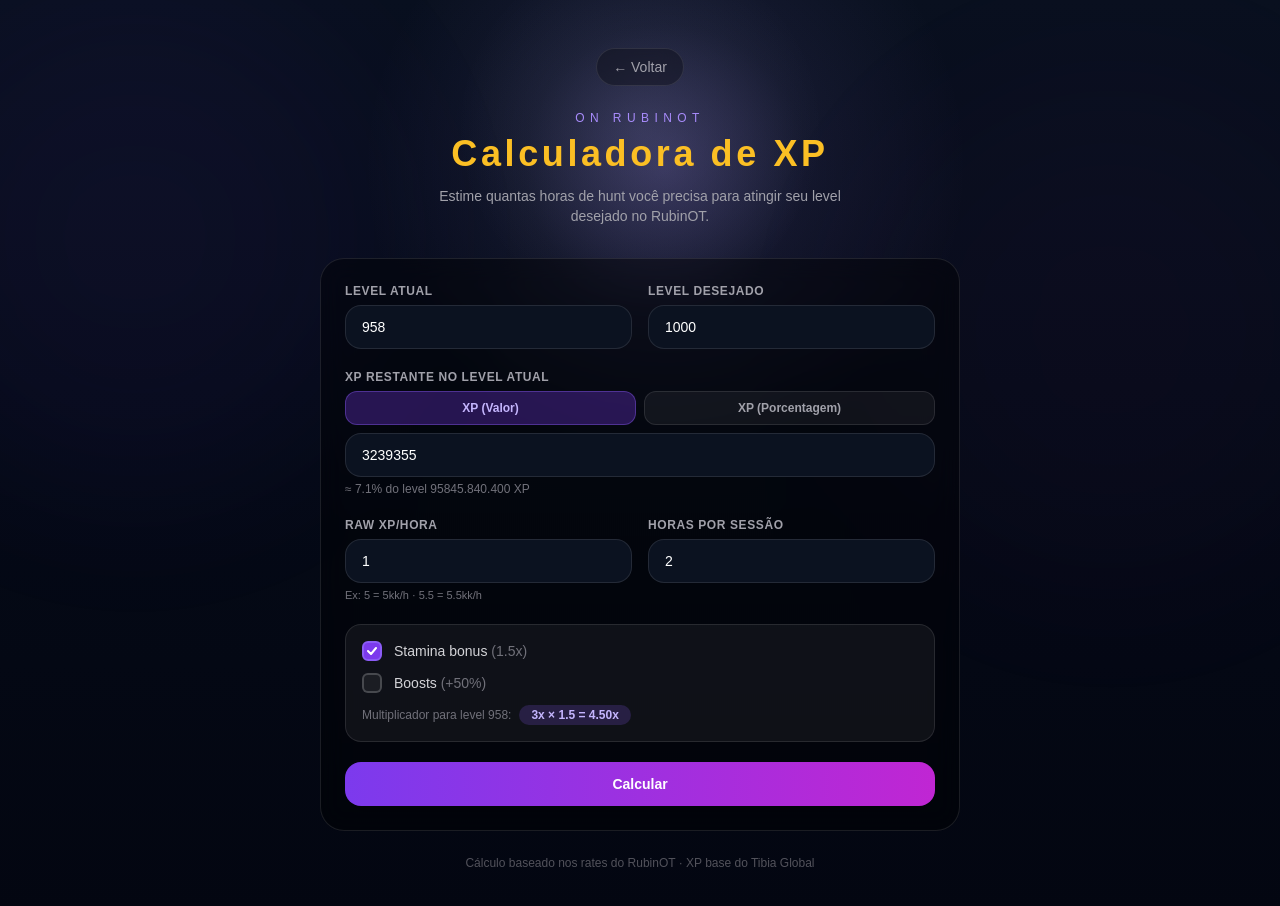
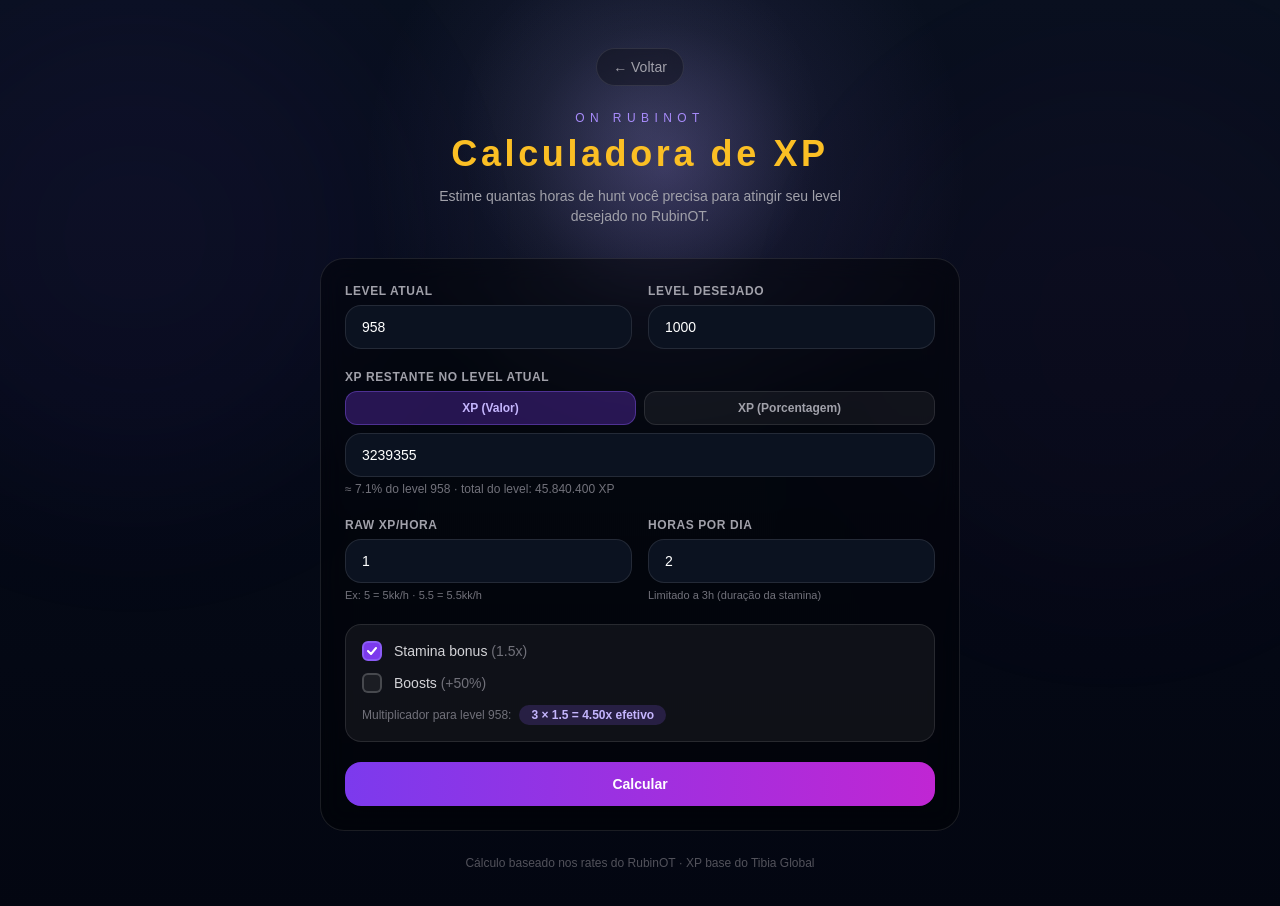
Before and after one commit to fbarreirasz/fb-services, a Next.js app: page /calculadora in a window 1280 px wide. Shown: the top 906 px of the page. Built offline with nearby package versions, Linux system fonts and the light colour scheme.

Commit message:
fix: calc codigo limpo, sessao max 3h

```diff
--- a/app/calculadora/page.tsx
+++ b/app/calculadora/page.tsx
@@ -7,7 +7,7 @@
   .calc-range::-webkit-slider-runnable-track { height: 4px; border-radius: 9999px; }
 `;
 
-import { useState, useEffect } from 'react';
+import { useState } from 'react';
 
 const RATES = [
   { f: 1,    t: 8,    r: 50   },
@@ -66,6 +66,8 @@
   breakdown: BreakdownItem[];
 };
 
+const MAX_SESS = 3;
+
 export default function CalculadoraPage() {
   const [levelFrom, setLevelFrom] = useState(958);
   const [levelTo, setLevelTo]     = useState(1000);
@@ -80,103 +82,65 @@
   const [error, setError]         = useState('');
 
   const totalLevelXp = xpLvl(levelFrom);
-
-  const xpPreviewPct =
-    mode === 'xp' && xpExact > 0
+  const xpPreviewPct = mode === 'xp' && xpExact > 0
     ? ((xpExact / totalLevelXp) * 100).toFixed(1)
     : null;
 
-  function getMultiplier(rate: number, stam: boolean, store: boolean) {
-    const s = stam ? 1.5 : 1.0;
-    const base = rate * s;
-    return store ? base * 1.5 : base;
+  const currentRate = getRate(levelFrom);
+
+  // stamFrac: fração da sessão coberta pela stamina (renova todo dia)
+  // hSess limitado a MAX_SESS, então stamFrac é sempre min(3, hSess) / hSess
+  const stamFrac  = hasStam ? Math.min(MAX_SESS, hSess) / hSess : 0;
+  const boostMult = hasStore ? 1.5 : 1.0;
+  // Multiplicador efetivo médio por hora de sessão
+  const sessEffMult = (1 + 0.5 * stamFrac) * boostMult;
+
+  const multLabel = (() => {
+    const stamH = Math.min(MAX_SESS, hSess);
+    const parts: string[] = [`${currentRate}`];
+    if (hasStore) parts.push('× 1.5');
+    if (hasStam) {
+      if (stamH === hSess) {
+        parts.push('× 1.5');
+      } else {
+        parts.push(`× 1.5 (stam, ${stamH}h de ${hSess}h/sessão)`);
       }
-
-  const currentRate = getRate(levelFrom);
-  const multLabel = (() => {
-    let l = `${currentRate}x`;
-    if (hasStam) l += ' × 1.5';
-    if (hasStore) l += ' × 1.5';
-    return l + ` = ${getMultiplier(currentRate, hasStam, hasStore).toFixed(2)}x`;
+    }
+    return parts.join(' ') + ` = ${(currentRate * sessEffMult).toFixed(2)}x efetivo`;
   })();
 
   function calcular() {
     setError('');
     setResult(null);
 
-    if (!levelFrom || !levelTo || levelFrom >= levelTo) {
-      setError('Level desejado deve ser maior que o atual.');
-      return;
-    }
-    if (!rawKK || rawKK <= 0) {
-      setError('Informe o raw XP/h.');
-      return;
-    }
-    if (levelFrom < 1 || levelTo > 2000) {
-      setError('Level entre 1 e 2000.');
-      return;
-    }
+    if (!levelFrom || !levelTo || levelFrom >= levelTo) { setError('Level desejado deve ser maior que o atual.'); return; }
+    if (!rawKK || rawKK <= 0) { setError('Informe o raw XP/h.'); return; }
+    if (levelFrom < 1 || levelTo > 2000) { setError('Level entre 1 e 2000.'); return; }
 
-    const xpCurRemaining =
-      mode === 'xp' ? xpExact : xpLvl(levelFrom) * (pct / 100);
-
-    if (xpCurRemaining <= 0) {
-      setError('Informe o XP restante.');
-      return;
-    }
+    const xpCurRemaining = mode === 'xp' ? xpExact : xpLvl(levelFrom) * (pct / 100);
+    if (xpCurRemaining <= 0) { setError('Informe o XP restante.'); return; }
     if (xpCurRemaining > xpLvl(levelFrom)) {
-      setError(
-        `XP restante não pode ser maior que o total do level (${xpLvl(levelFrom).toLocaleString('pt-BR')}).`
-      );
+      setError(`XP restante não pode ser maior que o total do level (${xpLvl(levelFrom).toLocaleString('pt-BR')}).`);
       return;
     }
 
     const rawPH = rawKK * 1e6;
-    const STAM_H = 3;
-    let totalH = 0;
-    let stamConsumed = 0;
-    const breakdown: BreakdownItem[] = [];
 
     function timeForXP(xp: number, rate: number) {
-      let remaining = xp;
-      let hours = 0;
-
-      if (hasStam && stamConsumed < STAM_H) {
-        const stamAvail = STAM_H - stamConsumed;
-        const multStam = getMultiplier(rate, true, hasStore);
-        const xphStam = rawPH * multStam;
-        const maxXpInStam = xphStam * stamAvail;
-
-        if (remaining <= maxXpInStam) {
-          const h = remaining / xphStam;
-          stamConsumed += h;
-          hours += h;
-          return hours;
-        } else {
-          hours += stamAvail;
-          stamConsumed = STAM_H;
-          remaining -= maxXpInStam;
-        }
+      return xp / (rawPH * rate * sessEffMult);
     }
 
-      const multNoStam = getMultiplier(rate, false, hasStore);
-      hours += remaining / (rawPH * multNoStam);
-      return hours;
-    }
-
-    const pctLabel =
-      mode === 'xp'
+    const pctLabel = mode === 'xp'
       ? `${((xpCurRemaining / xpLvl(levelFrom)) * 100).toFixed(1)}% restante`
       : `${Math.round(pct)}% restante`;
+
+    let totalH = 0;
+    const breakdown: BreakdownItem[] = [];
 
     const rateCur = getRate(levelFrom);
     const hCur = timeForXP(xpCurRemaining, rateCur);
     totalH += hCur;
-    breakdown.push({
-      label: `Lv ${levelFrom} (${pctLabel} · ${rateCur}x)`,
-      xp: xpCurRemaining,
-      h: hCur,
-    });
+    breakdown.push({ label: `Lv ${levelFrom} (${pctLabel} · ${rateCur}x)`, xp: xpCurRemaining, h: hCur });
 
     const rsegs: Record<number, { r: number; xp: number; lf: number; lt: number }> = {};
     for (let n = levelFrom + 1; n < levelTo; n++) {
@@ -193,7 +157,6 @@
 
     const totalSess = Math.ceil(totalH / hSess);
     const totalXp = breakdown.reduce((a, b) => a + b.xp, 0);
-
     setResult({ totalH, totalSess, totalXp, breakdown });
   }
 
@@ -205,13 +168,11 @@
           background: 'radial-gradient(circle at 50% 14%, rgba(205,215,255,0.10) 0%, transparent 18%), radial-gradient(circle at 52% 18%, rgba(168,140,255,0.25) 0%, rgba(168,140,255,0.08) 14%, transparent 30%), linear-gradient(to bottom, #09101f 0%, #050b17 42%, #040814 72%, #030611 100%)',
         }}
       >
-      {/* Orbs */}
         <div className="orb-1 pointer-events-none absolute left-[-10%] top-[8%] z-0 h-[28rem] w-[28rem] rounded-full bg-violet-600/20 blur-[80px]" />
         <div className="orb-2 pointer-events-none absolute right-[-8%] top-[5%] z-0 h-[30rem] w-[30rem] rounded-full bg-fuchsia-500/15 blur-[90px]" />
         <div className="orb-4 pointer-events-none absolute right-[15%] bottom-[10%] z-0 h-[24rem] w-[24rem] rounded-full bg-indigo-500/14 blur-[80px]" />
 
         <div className="relative z-10 mx-auto max-w-2xl px-4 py-12">
-        {/* Header */}
           <div className="mb-8 text-center">
             <button
               onClick={() => (window.location.href = '/')}
@@ -228,123 +189,74 @@
             </p>
           </div>
 
-        {/* Card principal */}
           <div className="rounded-3xl border border-white/10 bg-black/40 p-6 backdrop-blur-md">
 
-          {/* Levels */}
             <div className="mb-5 grid grid-cols-2 gap-4">
               <div>
-              <label className="mb-1.5 block text-xs font-semibold uppercase tracking-wider text-zinc-400">
-                Level atual
-              </label>
-              <input
-                type="number"
-                value={levelFrom}
-                min={1} max={1999}
+                <label className="mb-1.5 block text-xs font-semibold uppercase tracking-wider text-zinc-400">Level atual</label>
+                <input type="number" value={levelFrom} min={1} max={1999}
                   onChange={(e) => setLevelFrom(Number(e.target.value))}
-                className="h-11 w-full rounded-2xl border border-white/10 bg-[#0b1220] px-4 text-sm text-white outline-none focus:border-violet-500/50"
-              />
+                  className="h-11 w-full rounded-2xl border border-white/10 bg-[#0b1220] px-4 text-sm text-white outline-none focus:border-violet-500/50" />
               </div>
               <div>
-              <label className="mb-1.5 block text-xs font-semibold uppercase tracking-wider text-zinc-400">
-                Level desejado
-              </label>
-              <input
-                type="number"
-                value={levelTo}
-                min={2} max={2000}
+                <label className="mb-1.5 block text-xs font-semibold uppercase tracking-wider text-zinc-400">Level desejado</label>
+                <input type="number" value={levelTo} min={2} max={2000}
                   onChange={(e) => setLevelTo(Number(e.target.value))}
-                className="h-11 w-full rounded-2xl border border-white/10 bg-[#0b1220] px-4 text-sm text-white outline-none focus:border-violet-500/50"
-              />
+                  className="h-11 w-full rounded-2xl border border-white/10 bg-[#0b1220] px-4 text-sm text-white outline-none focus:border-violet-500/50" />
               </div>
             </div>
 
-          {/* XP restante */}
             <div className="mb-5">
-            <label className="mb-1.5 block text-xs font-semibold uppercase tracking-wider text-zinc-400">
-              XP restante no level atual
-            </label>
+              <label className="mb-1.5 block text-xs font-semibold uppercase tracking-wider text-zinc-400">XP restante no level atual</label>
               <div className="mb-2 flex gap-2">
                 {(['xp', 'pct'] as const).map((m) => (
-                <button
-                  key={m}
-                  onClick={() => setMode(m)}
-                  className={`flex-1 rounded-xl py-2 text-xs font-semibold transition ${
-                    mode === m
-                      ? 'bg-violet-600/30 text-violet-300 border border-violet-500/40'
-                      : 'border border-white/10 bg-white/5 text-zinc-400 hover:bg-white/10'
-                  }`}
-                >
+                  <button key={m} onClick={() => setMode(m)}
+                    className={`flex-1 rounded-xl py-2 text-xs font-semibold transition ${mode === m ? 'bg-violet-600/30 text-violet-300 border border-violet-500/40' : 'border border-white/10 bg-white/5 text-zinc-400 hover:bg-white/10'}`}>
                     {m === 'xp' ? 'XP (Valor)' : 'XP (Porcentagem)'}
                   </button>
                 ))}
               </div>
-
               {mode === 'xp' ? (
                 <div>
-                <input
-                  type="number"
-                  value={xpExact}
-                  min={1}
+                  <input type="number" value={xpExact} min={1}
                     onChange={(e) => setXpExact(Number(e.target.value))}
-                  className="h-11 w-full rounded-2xl border border-white/10 bg-[#0b1220] px-4 text-sm text-white outline-none focus:border-violet-500/50"
-                />
+                    className="h-11 w-full rounded-2xl border border-white/10 bg-[#0b1220] px-4 text-sm text-white outline-none focus:border-violet-500/50" />
                   {xpPreviewPct && (
                     <p className="mt-1 text-xs text-zinc-500">
-                    ≈ {xpPreviewPct}% do level {levelFrom}
-                    {totalLevelXp.toLocaleString('pt-BR')} XP
+                      ≈ {xpPreviewPct}% do level {levelFrom} · total do level: {totalLevelXp.toLocaleString('pt-BR')} XP
                     </p>
                   )}
                 </div>
               ) : (
                 <div>
-                <div className="flex items-center gap">
-                  <input
-                    type="range"
-                    min={1} max={100}
-                    value={pct}
+                  <div className="flex items-center gap-3">
+                    <input type="range" min={1} max={100} value={pct}
                       onChange={(e) => setPct(Number(e.target.value))}
-                    className="calc-range flex-1"
-                  />
-                  <span className="min-w-[44px] text-right text-sm text-white">
-                    {pct}%
-                  </span>
+                      className="calc-range flex-1" />
+                    <span className="min-w-[44px] text-right text-sm text-white">{pct}%</span>
                   </div>
                   <p className="mt-1 text-[11px] text-zinc-500">Selecione a % referente a quanto falta para o próximo level.</p>
                 </div>
               )}
             </div>
 
-          {/* Raw + Sessão */}
             <div className="mb-5 grid grid-cols-2 gap-4">
               <div>
-              <label className="mb-1.5 block text-xs font-semibold uppercase tracking-wider text-zinc-400">
-                Raw XP/hora
-              </label>
-              <input
-                type="number"
-                value={rawKK}
-                min={0.01} step={0.1}
+                <label className="mb-1.5 block text-xs font-semibold uppercase tracking-wider text-zinc-400">Raw XP/hora</label>
+                <input type="number" value={rawKK} min={0.01} step={0.1}
                   onChange={(e) => setRawKK(Number(e.target.value))}
-                className="h-11 w-full rounded-2xl border border-white/10 bg-[#0b1220] px-4 text-sm text-white outline-none focus:border-violet-500/50"
-              />
+                  className="h-11 w-full rounded-2xl border border-white/10 bg-[#0b1220] px-4 text-sm text-white outline-none focus:border-violet-500/50" />
                 <p className="mt-1 text-[11px] text-zinc-500">Ex: 5 = 5kk/h · 5.5 = 5.5kk/h</p>
               </div>
               <div>
-              <label className="mb-1.5 block text-xs font-semibold uppercase tracking-wider text-zinc-400">
-                Horas por sessão
-              </label>
-              <input
-                type="number"
-                value={hSess}
-                min={0.5} max={24} step={0.5}
-                onChange={(e) => setHSess(Number(e.target.value))}
-                className="h-11 w-full rounded-2xl border border-white/10 bg-[#0b1220] px-4 text-sm text-white outline-none focus:border-violet-500/50"
-              />
+                <label className="mb-1.5 block text-xs font-semibold uppercase tracking-wider text-zinc-400">Horas por dia</label>
+                <input type="number" value={hSess} min={0.5} max={MAX_SESS} step={0.5}
+                  onChange={(e) => setHSess(Math.min(MAX_SESS, Math.max(0.5, Number(e.target.value))))}
+                  className="h-11 w-full rounded-2xl border border-white/10 bg-[#0b1220] px-4 text-sm text-white outline-none focus:border-violet-500/50" />
+                <p className="mt-1 text-[11px] text-zinc-500">Limitado a 3h (duração da stamina)</p>
               </div>
             </div>
 
-          {/* Toggles */}
             <div className="mb-5 rounded-2xl border border-white/10 bg-white/5 p-4 flex flex-col gap-3">
               <label className="flex cursor-pointer items-center gap-3">
                 <div className={`flex h-5 w-5 shrink-0 items-center justify-center rounded-md border-2 transition ${hasStam ? 'border-violet-500 bg-violet-600' : 'border-white/20 bg-white/5'}`}
@@ -364,7 +276,7 @@
                   Boosts <span className="text-zinc-500">(+50%)</span>
                 </span>
               </label>
-            <div className="flex items-center gap-2">
+              <div className="flex items-center gap-2 flex-wrap">
                 <span className="text-xs text-zinc-500">Multiplicador para level {levelFrom}:</span>
                 <span className="rounded-full bg-violet-500/20 px-3 py-0.5 text-xs font-semibold text-violet-300">
                   {multLabel}
@@ -372,19 +284,14 @@
               </div>
             </div>
 
-          {/* Erro */}
             {error && <p className="mb-4 text-sm text-red-400">{error}</p>}
 
-          {/* Botão */}
-          <button
-            onClick={calcular}
-            className="w-full rounded-2xl bg-gradient-to-r from-violet-600 to-fuchsia-600 py-3 text-sm font-bold text-white shadow-lg transition hover:opacity-90 active:scale-[0.98]"
-          >
+            <button onClick={calcular}
+              className="w-full rounded-2xl bg-gradient-to-r from-violet-600 to-fuchsia-600 py-3 text-sm font-bold text-white shadow-lg transition hover:opacity-90 active:scale-[0.98]">
               Calcular
             </button>
           </div>
 
-        {/* Resultado */}
           {result && (
             <div className="mt-4 rounded-3xl border border-white/10 bg-black/40 p-6 backdrop-blur-md">
               <div className="mb-5 grid grid-cols-2 gap-4">
@@ -398,27 +305,27 @@
                 </div>
                 <div className="rounded-2xl border border-white/10 bg-white/5 p-4">
                   <p className="text-xs text-zinc-400">Total de horas</p>
-                <p className="mt-1 text-2xl font-black text-white">{result.totalH.toFixed(1)}h</p>
+                  <p className="mt-1 text-2xl font-black text-white">{Math.ceil(result.totalH)}h</p>
                   <p className="mt-1 text-[11px] text-zinc-500">{result.totalSess} sessões de {hSess}h</p>
                 </div>
                 {(() => {
-                const hourRate = result.totalH <= 14 ? 16 : 14;
-                const totalPrice = result.totalH * hourRate;
+                  const hoursRounded = Math.ceil(result.totalH);
+                  const hourRate = hoursRounded <= 14 ? 16 : 14;
+                  const totalPrice = hoursRounded * hourRate;
                   return (
                     <div className="rounded-2xl border border-emerald-500/20 bg-emerald-500/10 p-4">
                       <p className="text-xs text-emerald-300">Valor estimado</p>
                       <p className="mt-1 text-2xl font-black text-white">
-                      R$ {Math.round(totalPrice).toLocaleString('pt-BR')}
+                        R$ {totalPrice.toLocaleString('pt-BR')}
                       </p>
                       <p className="mt-1 text-[11px] text-zinc-500">
-                      R$ {hourRate}/h · {result.totalH.toFixed(1)}h total {result.totalH <= 14 ? '(até 14h)' : '(acima de 14h)'}
+                        R$ {hourRate}/h · {hoursRounded}h total {hoursRounded <= 14 ? '(até 14h)' : '(acima de 14h)'}
                       </p>
                     </div>
                   );
                 })()}
               </div>
 
-            {/* Aviso */}
               {hasStore ? (
                 <div className="mb-5 rounded-2xl border border-sky-500/20 bg-sky-500/10 p-3 text-xs text-sky-300">
                   Valores aproximados in game, podendo haver divergência nos horários.
@@ -429,7 +336,6 @@
                 </div>
               )}
 
-            {/* Detalhamento */}
               {result.breakdown.length > 1 && (
                 <div>
                   <p className="mb-3 text-xs font-semibold uppercase tracking-wider text-zinc-500">
@@ -437,10 +343,7 @@
                   </p>
                   <div className="flex flex-col gap-1">
                     {result.breakdown.map((s, i) => (
-                    <div
-                      key={i}
-                      className="flex items-center justify-between rounded-xl border border-white/5 bg-white/5 px-4 py-2.5 text-sm"
-                    >
+                      <div key={i} className="flex items-center justify-between rounded-xl border border-white/5 bg-white/5 px-4 py-2.5 text-sm">
                         <span className="text-zinc-400">{s.label}</span>
                         <span className="font-semibold text-white">
                           {fH(s.h)}{' '}
@@ -454,7 +357,6 @@
             </div>
           )}
 
-        {/* Footer note */}
           <p className="mt-6 text-center text-xs text-zinc-600">
             Cálculo baseado nos rates do RubinOT · XP base do Tibia Global
           </p>
```
Lines whose indentation alone changed are shown as unchanged.
